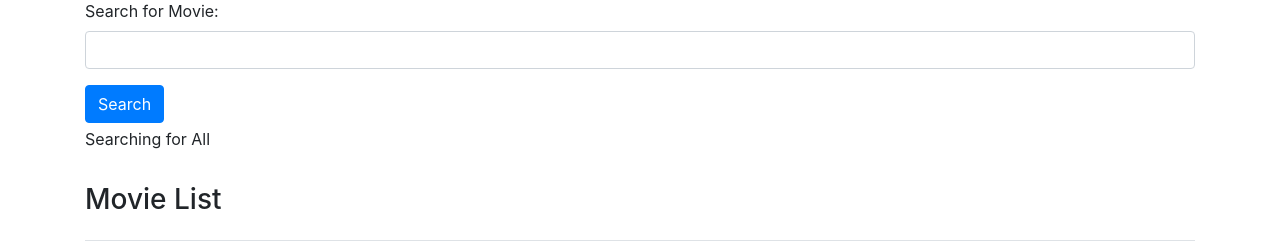
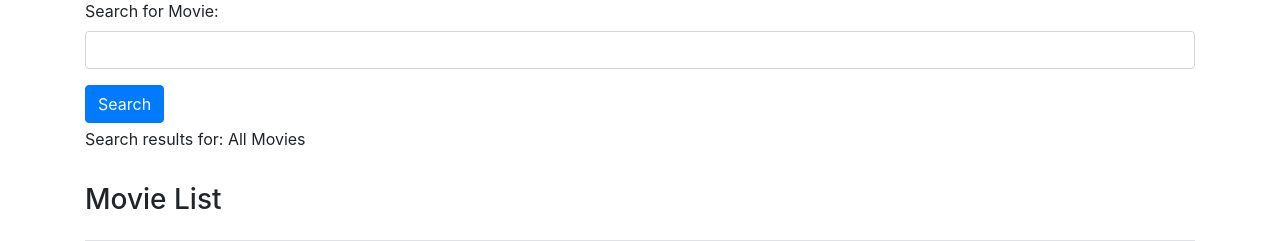
Before and after one commit to tomechava/moviereviewsproject, a Django app: page / in a window 1280 px wide. Shown: the part 337-578 px from the top of the page. Run offline with Django 5.2, Linux system fonts and the light colour scheme; data comes from the database, SQL or seed files in the repository; some libraries are stand-ins or nearby versions.

Commit message:
visualizacion de peliculas con estilo

```diff
--- a/moviereviewsproject/movie/templates/home.html
+++ b/moviereviewsproject/movie/templates/home.html
@@ -42,10 +42,10 @@
         </form>
         <div class="row mt-1">
             <div class="col-12">
-                {% if searchterm %}
-                    <p>Searching for {{searchterm}}</p>
+                {% if searchTerm %}
+                    <p>Search results for: "{{searchTerm}}"</p>
                 {% else %}
-                    <p>Searching for All</p>
+                    <p>Search results for: All Movies</p>
                 {% endif %}
             </div>
         </div>
```
